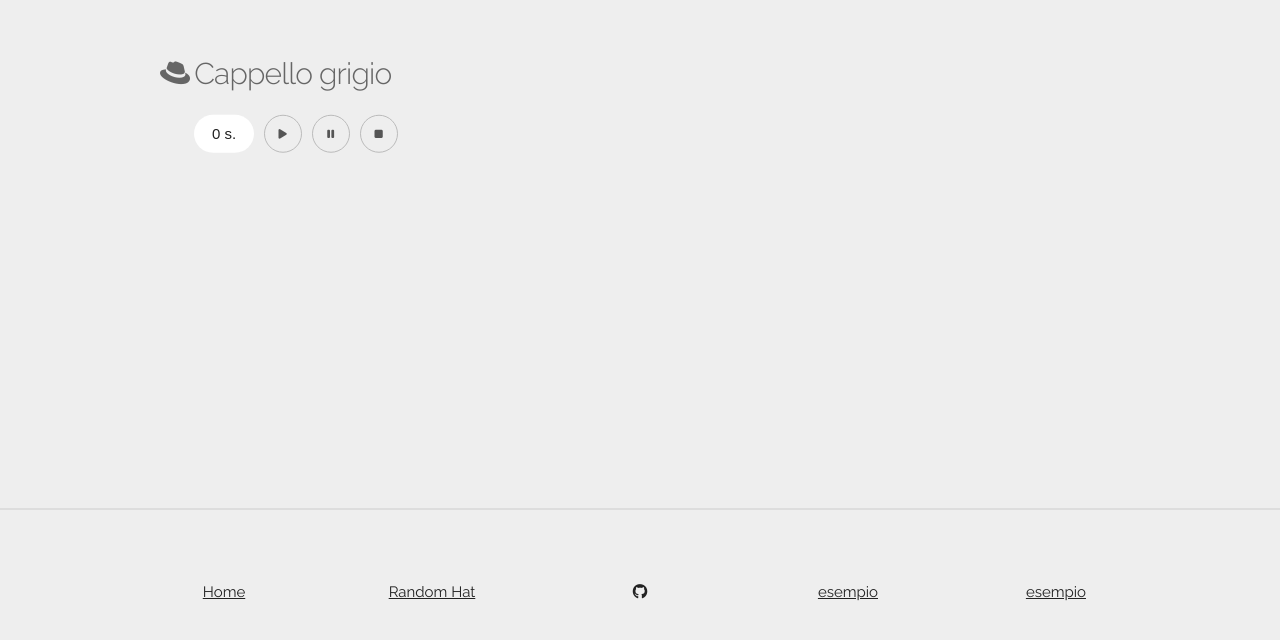
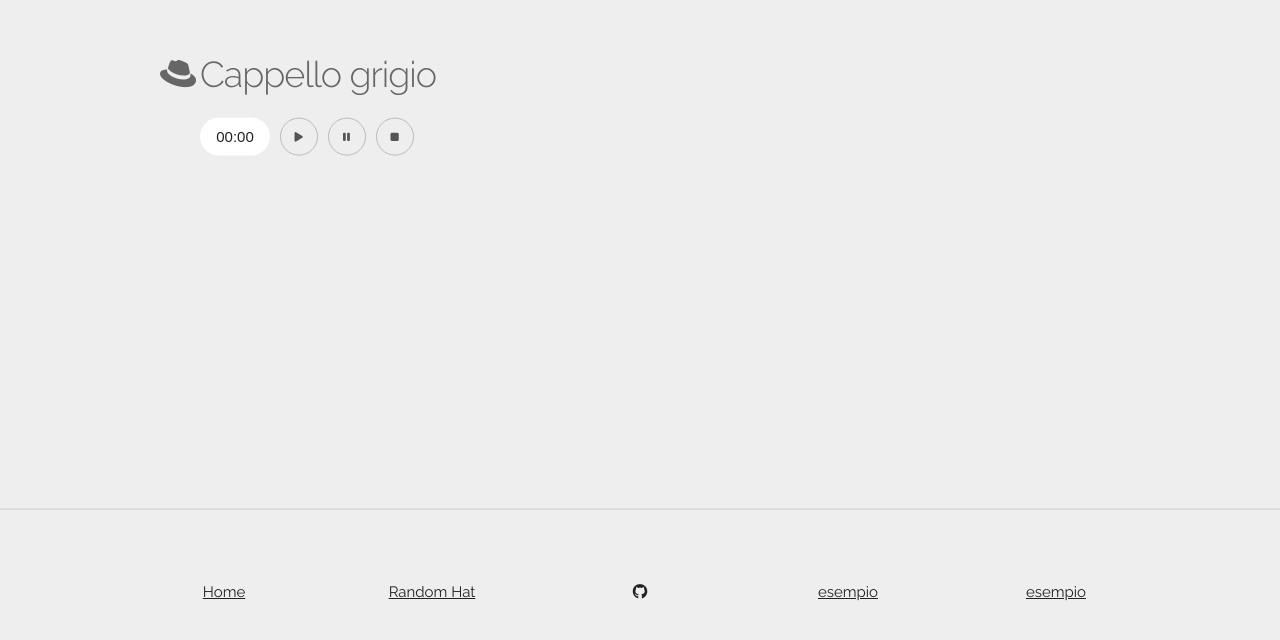
Before and after one commit to scamgi/hats, a Vue app: page /random-hat in a window 1280 px wide. Shown: the part 292-932 px from the top of the page. Built offline with nearby package versions, Linux system fonts and the light colour scheme.

Commit message:
timer design changes

```diff
--- a/src/components/Hat.vue
+++ b/src/components/Hat.vue
@@ -13,12 +13,12 @@ export default {
 <template>
   <div class="clearfix">
     <div class="icon">
-      <h4>
+      <h3>
         <HatIcon :color="hatColor"/>
-      </h4>
+      </h3>
     </div>
     <div class="details">
-      <h4 :style="{color:hatColor}">{{hatName}}</h4>
+      <h3 :style="{color:hatColor}">{{hatName}}</h3>
       <slot></slot>
     </div>
   </div>
--- a/src/components/Timer.vue
+++ b/src/components/Timer.vue
@@ -6,24 +6,32 @@ export default {
     name: "Timer",
     data() {
         return {
-            seconds: 0,
+            count: 0,
+            minutes: "00",
+            seconds: "00",
             interval: null
         };
     },
     methods: {
+      increment() {
+        this.count++;
+        let m = Math.floor(this.count / 60);
+        let s = this.count % 60;
+        this.minutes = m.toString().padStart(2, "0");
+        this.seconds = s.toString().padStart(2, "0");
+      },
       startTimer() {
-        this.interval = setInterval(() => this.seconds++, 1000);
+        this.interval = setInterval(this.increment, 1000);
       },
       pauseTimer() {
         clearInterval(this.interval);
       },
       resetTimer() {
-        this.seconds = 0;
+        this.count = 0;
+        this.minutes = "00";
+        this.seconds = "00";
       }
     },
-    // created() {
-    //     this.interval = setInterval(() => this.seconds++, 1000);
-    // },
     components: { StartButton, PauseButton, ResetButton }
 }
 </script>
@@ -31,7 +39,7 @@ export default {
 <template>
   <div class="clearfix">
     <div class="left timer">
-      {{seconds}} s.
+      {{minutes}}:{{seconds}}
     </div>
     <StartButton @start="startTimer" class="timerBtn left marginLeft" />
     <PauseButton @pause="pauseTimer" class="timerBtn left marginLeft" />
@@ -52,7 +60,7 @@ export default {
   background-color: #fff;
   border-radius: 50px;
   text-align: center;
-  width: 60px;
+  width: 70px;
   line-height: 38px;
   font-family: sans-serif;
 }
```
